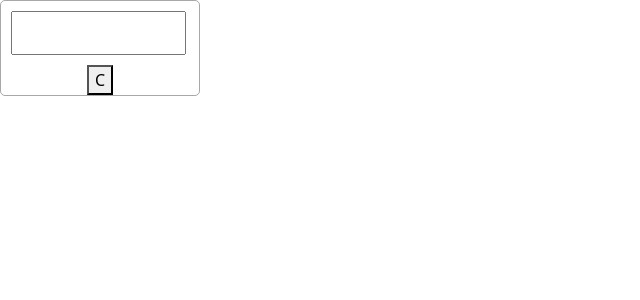
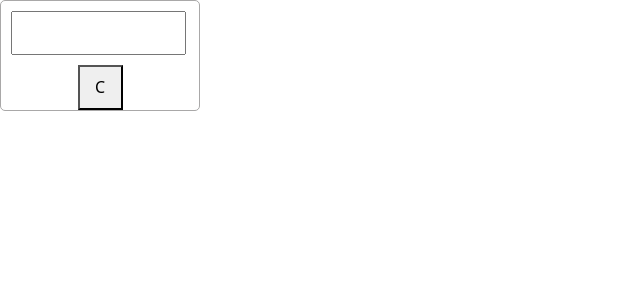
Before and after one commit to shreyaa-03/ReactJS, a React (Vite) app in the folder calculator/: page / in a window 1280 px wide. Shown: the top 300 px of the page, without its empty margins (0-640 px from the left). Built offline with nearby package versions, Linux system fonts and the light colour scheme.

Commit message:
calci-components

```diff
--- a/calculator/src/App.jsx
+++ b/calculator/src/App.jsx
@@ -1,13 +1,15 @@
 
 import style from './css/App.module.css'
+import Display from './components/Display'
+import ButtonsContainer from './components/ButtonsContainer'
+
 function App() {
   return <div className={style['calculator']}>
-    <input className={style['display']} type="text" />
-    <div className={style["buttons-container"]}>
-      <button >C</button>
+  <Display></Display>
+  <ButtonsContainer></ButtonsContainer>
     </div>
 
- </div>
+
 }
 
 export default App
--- /dev/null
+++ b/calculator/src/components/ButtonsContainer.jsx
@@ -0,0 +1,10 @@
+import style from '../css/ButtonsContainer.module.css'
+
+export default function ButtonsContainer() {
+  return (
+          <div className={style["buttons-container"]}>
+          <button >C</button>
+        </div>
+
+  )
+}
--- /dev/null
+++ b/calculator/src/components/Display.jsx
@@ -0,0 +1,8 @@
+import style from '../css/Display.module.css'
+export default function Display() {
+  return (
+    <div>
+      <input className={style["display"]} type="text" />
+    </div>
+  );
+}
--- a/calculator/src/css/App.module.css
+++ b/calculator/src/css/App.module.css
@@ -4,19 +4,3 @@
   border-radius: 5px;
 
 }
-.display{
-    margin: 10px;
-    width: 175px;
-    font-size: 25px;
-}
-.buttons-container{
-    display: flex;
-    justify-content: center;
-    flex-wrap: wrap;
-}
-
-.button{
-    width: 45px;
-    height: 45px;
-    margin: 3px;
-}
--- /dev/null
+++ b/calculator/src/css/ButtonsContainer.module.css
@@ -0,0 +1,12 @@
+.buttons-container{
+    display: flex;
+    justify-content: center;
+    flex-wrap: wrap;
+}
+
+
+button{
+    width: 45px;
+    height: 45px;
+    margin: 3px;
+}
--- /dev/null
+++ b/calculator/src/css/Display.module.css
@@ -0,0 +1,5 @@
+.display{
+    margin: 10px;
+    width: 175px;
+    font-size: 25px;
+}
```
